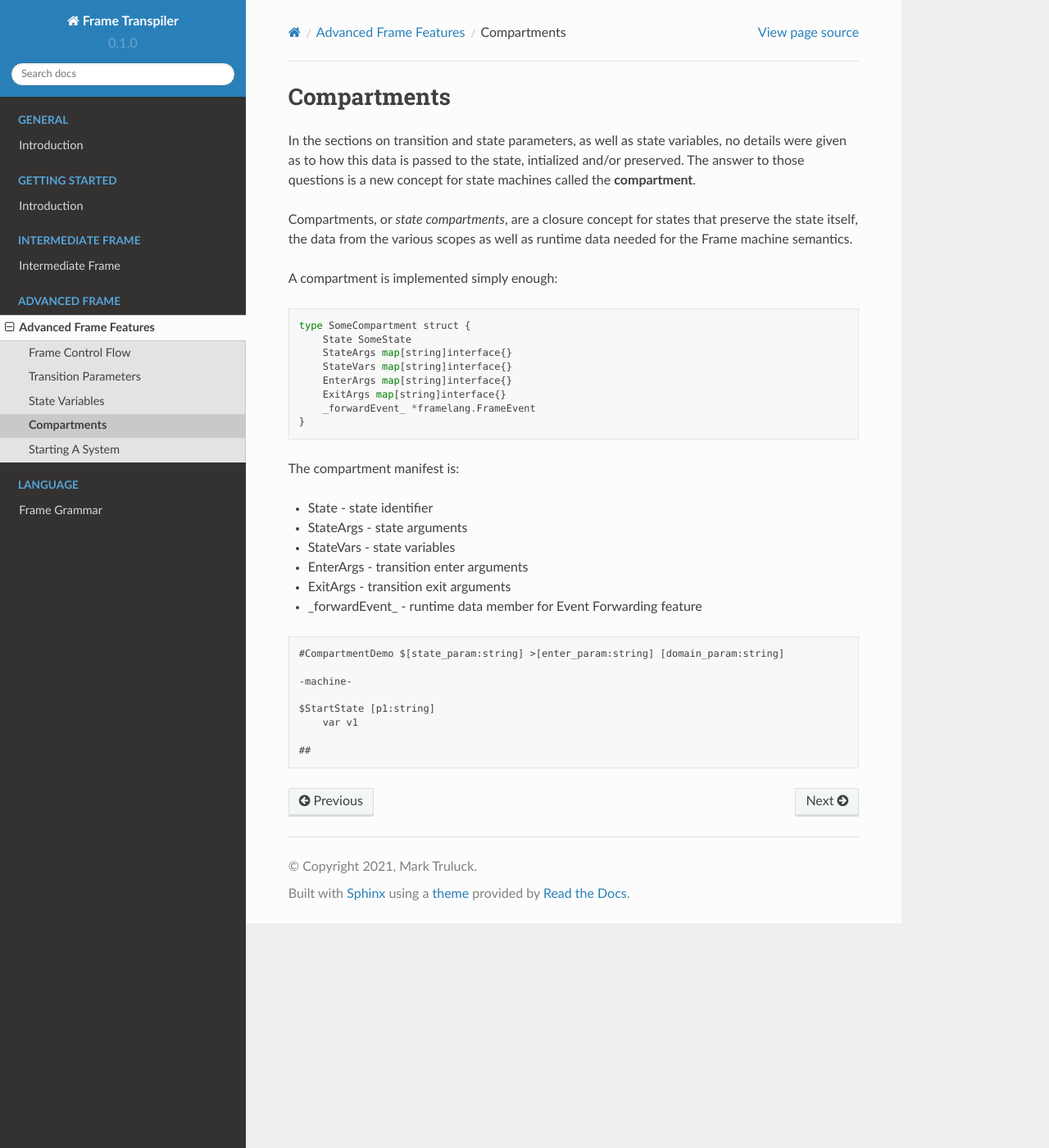
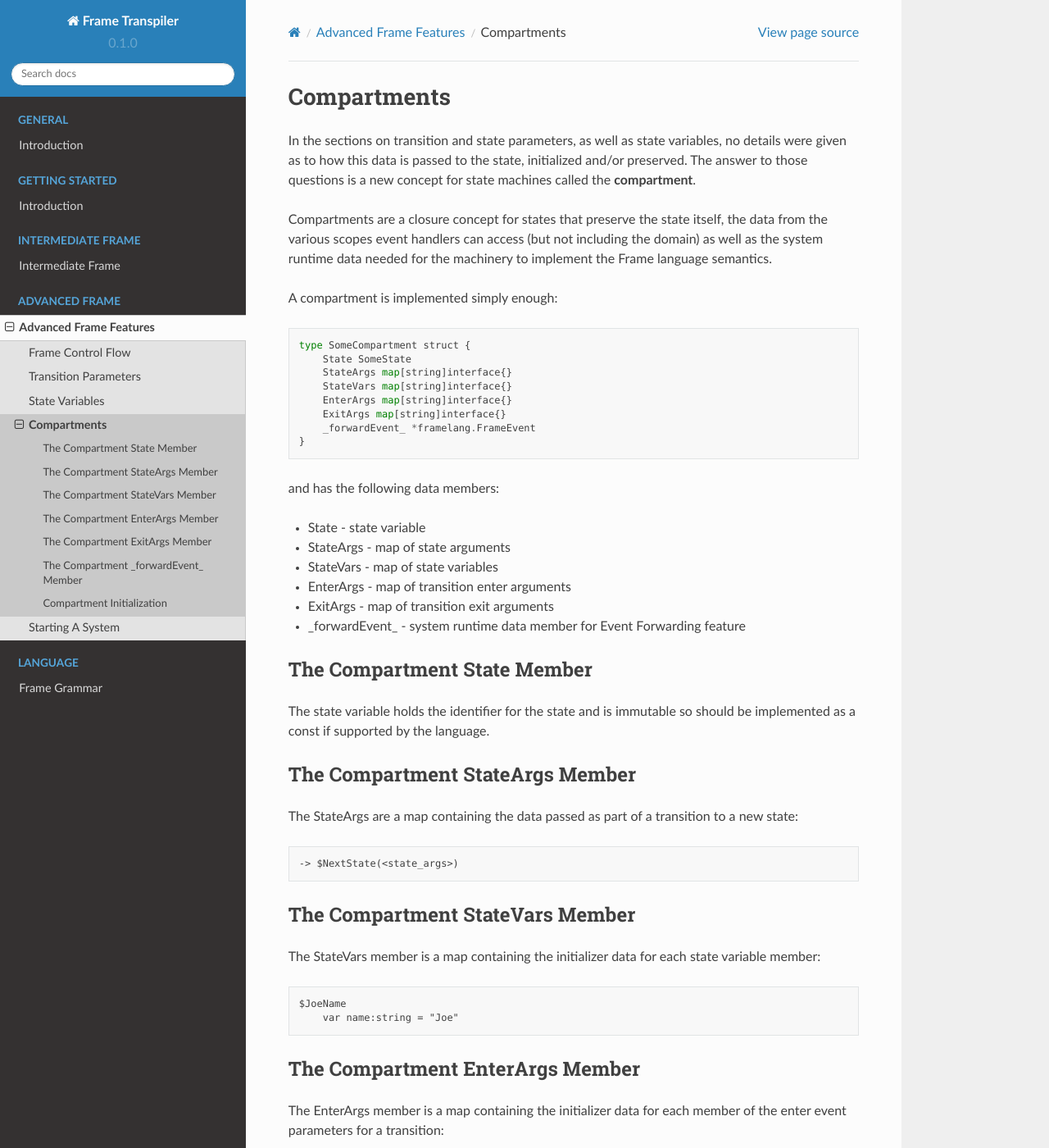
Before and after one commit to frame-lang/frame_transpiler, a Sphinx documentation site: the page built from docs/source/advanced_frame/compartments.rst, in a window 1280 px wide and 1400 px high. Shown: the whole window at 82% size. Built offline with Sphinx 7.4.7 and the Read the Docs theme 2.0.0, drawn with Linux system fonts in a browser that asks for light colours; pages that are not in the unit, such as notebooks, are missing from menus; some of the changed text lies outside the part shown.

Commit message:
Work on compartment docs.

```diff
--- a/docs/source/advanced_frame/compartments.rst
+++ b/docs/source/advanced_frame/compartments.rst
@@ -3,14 +3,15 @@
 
 In the sections on transition and state parameters, as well as state variables,
 no details were given as
-to how this data is passed to the state, intialized and/or preserved.
+to how this data is passed to the state, initialized and/or preserved.
 The answer to those questions is a new concept for state machines called
 the **compartment**.
 
-Compartments, or *state compartments*, are a closure concept for
+Compartments are a closure concept for
 states that preserve the state itself, the data from the
-various scopes as well as runtime data
-needed for the Frame machine semantics.
+various scopes event handlers can access (but not including the domain)
+as well as the system runtime data needed for the machinery to implement the
+Frame language semantics.
 
 A compartment is implemented simply enough:
 
@@ -25,22 +26,119 @@
         _forwardEvent_ *framelang.FrameEvent
     }
 
-The compartment manifest is:
+and has the following data members:
 
-* State     - state identifier
-* StateArgs - state arguments
-* StateVars - state variables
-* EnterArgs - transition enter arguments
-* ExitArgs  - transition exit arguments
-*  _forwardEvent_ - runtime data member for Event Forwarding feature
+* State     - state variable
+* StateArgs - map of state arguments
+* StateVars - map of state variables
+* EnterArgs - map of transition enter arguments
+* ExitArgs  - map of transition exit arguments
+*  _forwardEvent_ - system runtime data member for Event Forwarding feature
+
+The Compartment State Member
+----------------------------
+
+The state variable holds the identifier for the state and is immutable so
+should be implemented as a const if supported by the language.
+
+The Compartment StateArgs Member
+--------------------------------
+
+The StateArgs are a map containing the data passed as part of a transition
+to a new state:
 
 .. code-block::
 
-    #CompartmentDemo $[state_param:string] >[enter_param:string] [domain_param:string]
+    -> $NextState(<state_args>)
 
-    -machine-
 
-    $StartState [p1:string]
-        var v1
+The Compartment StateVars Member
+--------------------------------
 
+The StateVars member is a map containing the initializer data for each
+state variable member:
+
+
+.. code-block::
+
+    $JoeName
+        var name:string = "Joe"
+
+The Compartment EnterArgs Member
+--------------------------------
+
+The EnterArgs member is a map containing the initializer data for each
+member of the enter event parameters for a transition:
+
+.. code-block::
+
+    -> ("Mark") $PrintName
+
+The Compartment ExitArgs Member
+-------------------------------
+
+The ExitArgs member is a map containing the initializer data for each
+member of the exit event parameters for a transition:
+
+.. code-block::
+
+    $OuttaHere
+        |gottaGo|
+            ("cya") -> $NextState ^
+        |<| [exitMsg:string]
+            print(exitMsg) ^ --- prints "cya"
+
+
+The Compartment _forwardEvent_ Member
+-------------------------------------
+
+The _forwardEvent_ member is used by the system runtime code to support event
+forwarding semantics:
+
+.. code-block::
+
+    $WrongStateToHandleE1
+        |e1|
+            -> => $RightStateToHandleE1State ^
+
+    $RightStateToHandleE1State
+        |e1| --- This is the same e1 event object!
+            handleE1Now(@) ^
+
+
+Compartment Initialization
+--------------------------
+
+The Framepiler generates code for both the system compartment structure declaration
+as well as a factory function for creating new ones.
+
+So for this system spec:
+
+``Frame``
+
+.. code-block::
+
+    #MySystem
     ##
+
+this code would be generated:
+
+.. code-block::
+
+    type MySystemCompartment struct {
+        State MySystemState
+        StateArgs map[string]interface{}
+        StateVars map[string]interface{}
+        EnterArgs map[string]interface{}
+        ExitArgs map[string]interface{}
+        _forwardEvent_ *framelang.FrameEvent
+    }
+
+    func NewMySystemCompartment(state MySystemState) *MySystemCompartment {
+        c := &MySystemCompartment{State: state}
+        c.StateArgs = make(map[string]interface{})
+        c.StateVars = make(map[string]interface{})
+        c.EnterArgs = make(map[string]interface{})
+        c.ExitArgs = make(map[string]interface{})
+        return c
+    }
```
Also changed, not shown: docs/source/advanced_frame/system_start.rst (+107 -3 lines).
